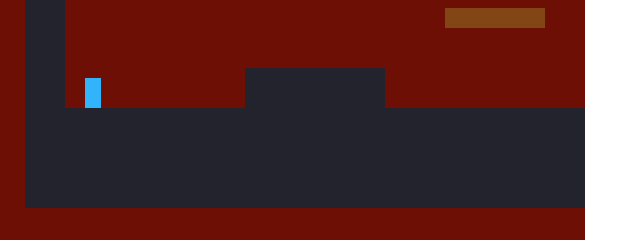
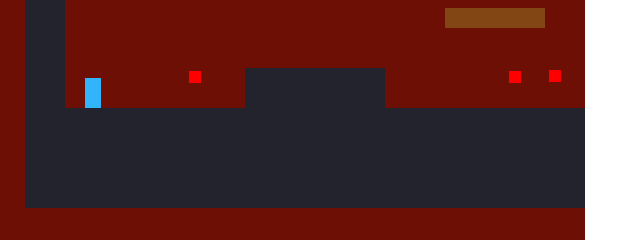
Before and after one commit to mrudulapeddinti/MPJSPlatformerGame, a plain HTML site: page index.html in a window 1280 px wide. Shown: the part 210-450 px from the top of the page, 23-663 px from the left. Drawn offline with Linux system fonts and the light colour scheme.

Commit message:
updated jump boost class

```diff
--- a/css/game.css
+++ b/css/game.css
@@ -9,7 +9,7 @@
 .actor  { position: absolute;  }
 .player { background: rgb(50, 180, 250); }
 .coin { background: rgb(250, 0, 250); }
-.poison { background: rgb(255, 0, 0); }
+.jump { background: rgb(255, 0, 0); }
 
 .game {
   overflow: hidden;
```
